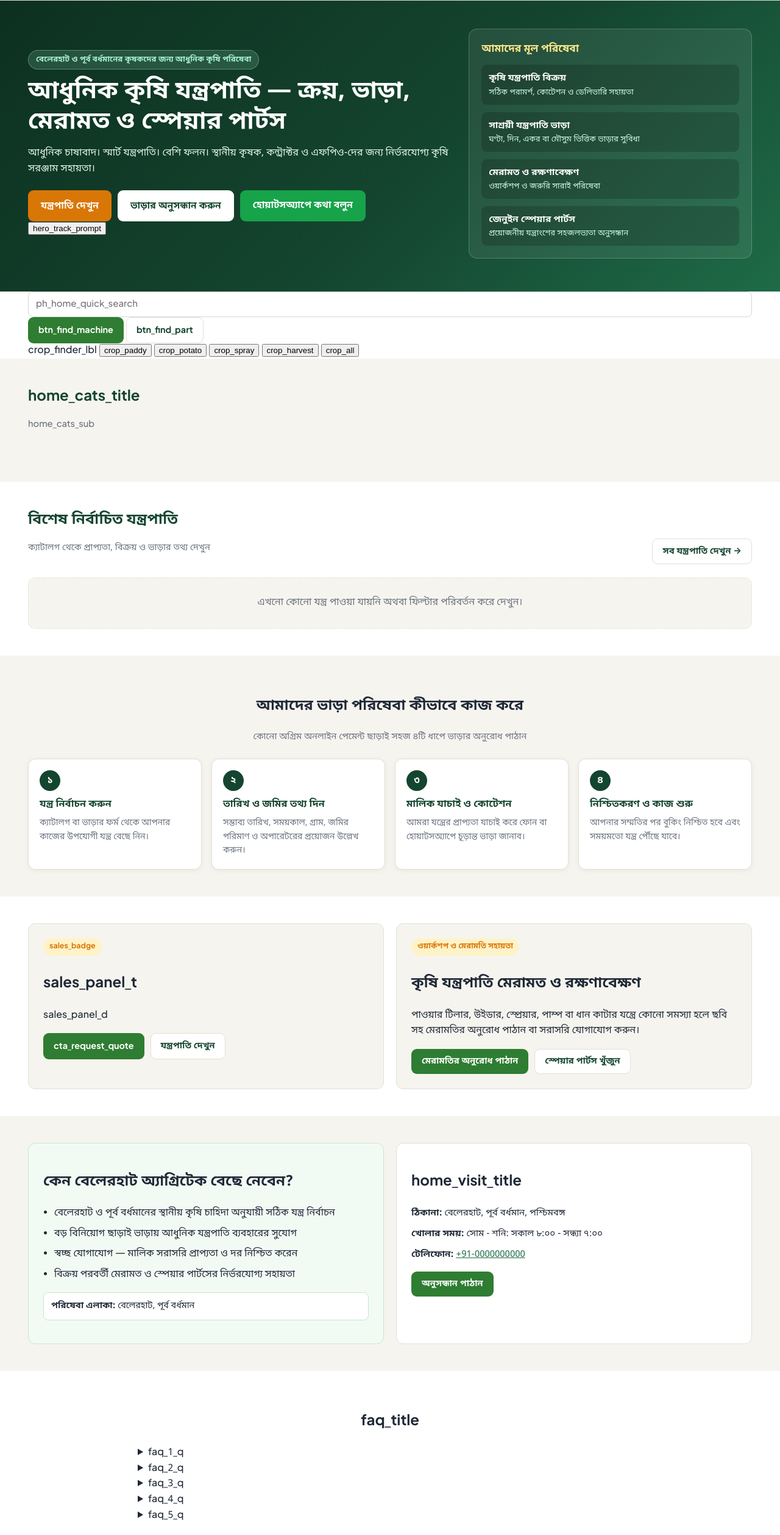
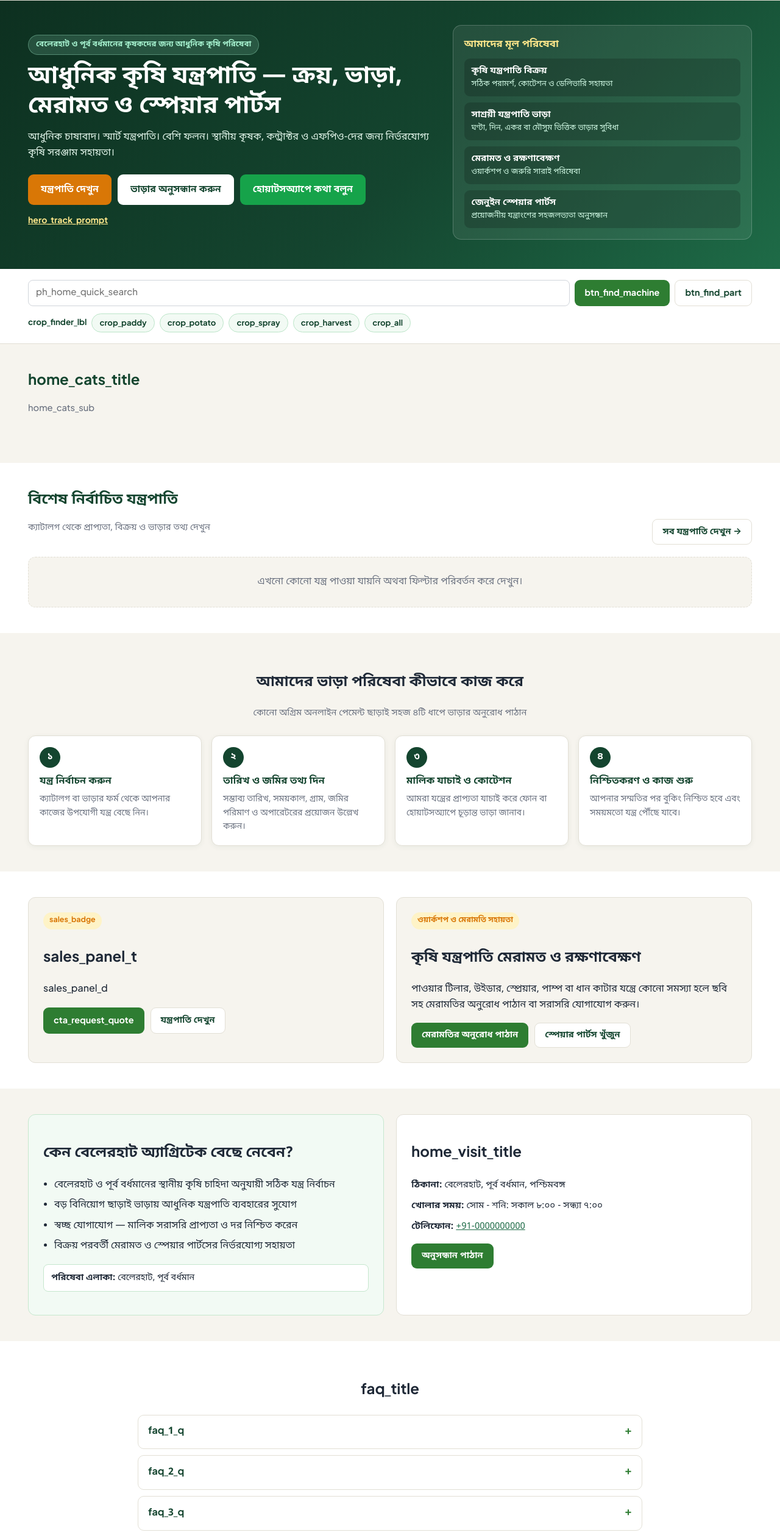
Before and after one commit to tvkfurniture-bit/belerhat-agritech, a plain HTML site: page index.html in a window 1280 px wide. Shown: the part 108-2625 px from the top of the page at 61% size. Drawn offline with Linux system fonts and the light colour scheme; no server answers.

Commit message:
Update styles.css

```diff
--- a/styles.css
+++ b/styles.css
@@ -23,7 +23,6 @@
 }
 
 *, *::before, *::after { box-sizing: border-box; }
-
 html { scroll-behavior: smooth; }
 
 body {
@@ -32,12 +31,9 @@ body {
   background: var(--surface);
   color: var(--text);
   line-height: 1.6;
-  padding-bottom: 62px; /* space for mobile sticky CTA bar */
+  padding-bottom: 62px;
 }
-
-@media (min-width: 768px) {
-  body { padding-bottom: 0; }
-}
+@media (min-width: 768px) { body { padding-bottom: 0; } }
 
 img { max-width: 100%; display: block; }
 a { color: var(--green-700); }
@@ -48,14 +44,12 @@ a { color: var(--green-700); }
   margin: 0 auto;
   padding: 0 16px;
 }
-
 .narrow { max-width: 860px; }
 .hidden { display: none !important; }
 .muted { color: var(--muted); font-size: 0.92rem; }
 .muted-light { color: #D1FAE5; font-size: 0.9rem; }
 .text-center { text-align: center; }
 
-/* Honeypot strictly offscreen for screen readers & bots */
 .hp-field {
   position: absolute;
   left: -9999px;
@@ -82,10 +76,22 @@ a { color: var(--green-700); }
 .utility-right {
   display: flex;
   align-items: center;
-  gap: 12px;
+  gap: 10px;
   flex-wrap: wrap;
 }
 .util-link { color: #A7F3D0; text-decoration: none; font-weight: 600; }
+.util-btn {
+  background: rgba(255, 255, 255, 0.12);
+  border: 1px solid rgba(255, 255, 255, 0.25);
+  color: #ECFDF5;
+  padding: 3px 10px;
+  border-radius: 999px;
+  font-size: 0.76rem;
+  font-weight: 600;
+  cursor: pointer;
+  font-family: inherit;
+}
+.util-btn:hover { background: rgba(255, 255, 255, 0.22); }
 .lang-switch {
   display: inline-flex;
   background: rgba(255, 255, 255, 0.12);
@@ -103,10 +109,7 @@ a { color: var(--green-700); }
   cursor: pointer;
   font-family: inherit;
 }
-.lang-btn.active {
-  background: #FFFFFF;
-  color: var(--green-950);
-}
+.lang-btn.active { background: #FFFFFF; color: var(--green-950); }
 
 /* ================= HEADER & NAV ================= */
 .site-header {
@@ -133,18 +136,8 @@ a { color: var(--green-700); }
   color: inherit;
   min-width: 0;
 }
-.brand-logo img {
-  width: 40px;
-  height: 40px;
-  object-fit: contain;
-  border-radius: 8px;
-}
-.brand-name {
-  font-size: 1.08rem;
-  font-weight: 800;
-  color: var(--green-900);
-  line-height: 1.2;
-}
+.brand-logo img { width: 40px; height: 40px; object-fit: contain; border-radius: 8px; }
+.brand-name { font-size: 1.08rem; font-weight: 800; color: var(--green-900); line-height: 1.2; }
 .brand-tagline {
   font-size: 0.74rem;
   color: var(--muted);
@@ -188,10 +181,7 @@ a { color: var(--green-700); }
   padding: 8px 10px;
   border-radius: 8px;
 }
-.nav-link:hover, .nav-link.active {
-  background: var(--green-100);
-  color: var(--green-900);
-}
+.nav-link:hover, .nav-link.active { background: var(--green-100); color: var(--green-900); }
 
 @media (min-width: 1024px) {
   .nav-toggle { display: none; }
@@ -249,22 +239,22 @@ a { color: var(--green-700); }
 .page-section.active { display: block; animation: fadeIn 0.2s ease; }
 @keyframes fadeIn { from { opacity: 0; } to { opacity: 1; } }
 
-.section-pad { padding: 44px 0; }
+.section-pad { padding: 42px 0; }
 .bg-sand { background: var(--sand-bg); }
 
 .hero {
   background: linear-gradient(135deg, var(--green-950) 0%, var(--green-900) 55%, var(--green-700) 100%);
   color: #fff;
-  padding: 46px 0 54px;
+  padding: 40px 0 48px;
 }
 .hero-grid {
   display: grid;
   grid-template-columns: 1fr;
-  gap: 26px;
+  gap: 24px;
   align-items: center;
 }
 @media (min-width: 900px) {
-  .hero-grid { grid-template-columns: 1.35fr 0.9fr; }
+  .hero-grid { grid-template-columns: 1.3fr 0.95fr; }
 }
 .hero-pill {
   display: inline-block;
@@ -277,41 +267,109 @@ a { color: var(--green-700); }
   font-weight: 700;
   margin-bottom: 12px;
 }
-.hero h1 {
-  margin: 0 0 12px;
-  font-size: clamp(1.65rem, 3.2vw, 2.5rem);
-  line-height: 1.25;
+.hero h1 { margin: 0 0 12px; font-size: clamp(1.6rem, 3.1vw, 2.45rem); line-height: 1.25; }
+.hero-sub { color: #E2F5EA; font-size: 1.02rem; margin: 0 0 22px; }
+.hero-actions { display: flex; flex-wrap: wrap; gap: 10px; }
+.hero-track-link { margin-top: 14px; }
+.link-light {
+  background: none;
+  border: none;
+  color: #FDE68A;
+  font-weight: 700;
+  font-size: 0.88rem;
+  cursor: pointer;
+  padding: 0;
+  text-decoration: underline;
+  font-family: inherit;
 }
-.hero-sub {
-  color: #E2F5EA;
-  font-size: 1.02rem;
-  margin: 0 0 22px;
+
+.hero-right { display: grid; gap: 14px; }
+.hero-photo-box {
+  border-radius: 14px;
+  overflow: hidden;
+  border: 2px solid rgba(255, 255, 255, 0.2);
+  max-height: 220px;
 }
-.hero-actions { display: flex; flex-wrap: wrap; gap: 10px; }
+.hero-photo-box img { width: 100%; height: 220px; object-fit: cover; }
 
 .hero-card {
   background: rgba(255, 255, 255, 0.08);
   border: 1px solid rgba(255, 255, 255, 0.2);
   border-radius: 14px;
-  padding: 20px;
+  padding: 18px;
 }
-.hero-card h3 { margin: 0 0 12px; color: #FDE68A; font-size: 1.05rem; }
-.highlight-list {
-  list-style: none;
-  margin: 0;
-  padding: 0;
-  display: grid;
-  gap: 12px;
-}
+.hero-card h3 { margin: 0 0 10px; color: #FDE68A; font-size: 1.02rem; }
+.highlight-list { list-style: none; margin: 0; padding: 0; display: grid; gap: 10px; }
 .highlight-list li {
   background: rgba(0, 0, 0, 0.18);
-  padding: 10px 12px;
+  padding: 9px 12px;
   border-radius: 9px;
   display: flex;
   flex-direction: column;
 }
-.highlight-list strong { color: #fff; font-size: 0.94rem; }
-.highlight-list span { color: #D1FAE5; font-size: 0.82rem; }
+.highlight-list strong { color: #fff; font-size: 0.92rem; }
+.highlight-list span { color: #D1FAE5; font-size: 0.8rem; }
+
+/* ================= QUICK SEARCH & CROP FINDER ================= */
+.quick-finder-bar {
+  background: #fff;
+  border-bottom: 1px solid var(--border);
+  padding: 18px 0;
+  box-shadow: var(--shadow-sm);
+}
+.quick-search-row {
+  display: flex;
+  flex-wrap: wrap;
+  gap: 8px;
+}
+.quick-search-row input { flex: 1 1 240px; }
+.crop-chips-row {
+  display: flex;
+  flex-wrap: wrap;
+  align-items: center;
+  gap: 8px;
+  margin-top: 12px;
+}
+.crop-label { font-size: 0.84rem; font-weight: 700; color: var(--green-900); }
+.crop-chip {
+  background: var(--green-50);
+  border: 1px solid #BBE5C8;
+  color: var(--green-900);
+  padding: 5px 12px;
+  border-radius: 999px;
+  font-size: 0.82rem;
+  font-weight: 700;
+  cursor: pointer;
+  font-family: inherit;
+}
+.crop-chip:hover { background: var(--green-100); }
+
+/* ================= 10 CATEGORY TILES ================= */
+.cat-tiles-grid {
+  display: grid;
+  grid-template-columns: repeat(auto-fill, minmax(170px, 1fr));
+  gap: 12px;
+}
+.cat-tile {
+  background: #fff;
+  border: 1px solid var(--border);
+  border-radius: 12px;
+  padding: 14px 12px;
+  text-align: left;
+  cursor: pointer;
+  font-family: inherit;
+  transition: transform 0.12s ease, border-color 0.15s ease, box-shadow 0.15s ease;
+  display: flex;
+  flex-direction: column;
+  gap: 6px;
+}
+.cat-tile:hover {
+  transform: translateY(-2px);
+  border-color: var(--green-600);
+  box-shadow: var(--shadow-sm);
+}
+.cat-tile-icon { font-size: 1.45rem; }
+.cat-tile-name { font-weight: 700; font-size: 0.9rem; color: var(--green-950); line-height: 1.3; }
 
 .section-head {
   display: flex;
@@ -319,7 +377,7 @@ a { color: var(--green-700); }
   justify-content: space-between;
   align-items: flex-end;
   gap: 12px;
-  margin-bottom: 22px;
+  margin-bottom: 20px;
 }
 .section-head h2, .page-head h1 { margin: 0 0 4px; color: var(--green-900); }
 .page-head { margin-bottom: 22px; }
@@ -351,29 +409,13 @@ a { color: var(--green-700); }
   justify-content: center;
 }
 .product-img-wrap img { width: 100%; height: 100%; object-fit: cover; }
-.product-img-placeholder {
-  color: var(--muted);
-  font-size: 0.85rem;
-  text-align: center;
-  padding: 16px;
-}
-.product-body {
-  padding: 14px;
-  display: flex;
-  flex-direction: column;
-  flex: 1;
-  gap: 8px;
-}
+.product-img-placeholder { color: var(--muted); font-size: 0.85rem; text-align: center; padding: 16px; }
+.product-body { padding: 14px; display: flex; flex-direction: column; flex: 1; gap: 8px; }
 .product-cat { font-size: 0.76rem; font-weight: 700; color: var(--green-700); text-transform: uppercase; }
 .product-title { margin: 0; font-size: 1.04rem; color: var(--green-950); line-height: 1.35; }
 .product-meta { font-size: 0.82rem; color: var(--muted); }
 .product-badges { display: flex; flex-wrap: wrap; gap: 6px; margin-top: auto; }
-.avail-pill {
-  font-size: 0.72rem;
-  font-weight: 700;
-  padding: 3px 9px;
-  border-radius: 999px;
-}
+.avail-pill { font-size: 0.72rem; font-weight: 700; padding: 3px 9px; border-radius: 999px; }
 .avail-AVAILABLE, .avail-IN_STOCK { background: var(--green-100); color: var(--green-700); }
 .avail-LIMITED, .avail-ON_REQUEST, .avail-ON_ORDER { background: var(--amber-100); color: var(--amber-600); }
 .avail-OUT_OF_STOCK, .avail-MAINTENANCE { background: #F3F4F6; color: #4B5563; }
@@ -386,12 +428,7 @@ a { color: var(--green-700); }
   padding: 7px 10px;
   border-radius: 7px;
 }
-.product-actions {
-  display: grid;
-  grid-template-columns: 1fr 1fr;
-  gap: 7px;
-  margin-top: 6px;
-}
+.product-actions { display: grid; grid-template-columns: 1fr 1fr; gap: 7px; margin-top: 6px; }
 .product-actions .full-btn { grid-column: 1 / -1; }
 
 .skeleton-box, .empty-state {
@@ -404,7 +441,7 @@ a { color: var(--green-700); }
   color: var(--muted);
 }
 
-/* ================= STEPS & PANELS ================= */
+/* ================= STEPS, PANELS, WORKSHOP & FAQ ================= */
 .steps-grid {
   display: grid;
   grid-template-columns: repeat(auto-fit, minmax(210px, 1fr));
@@ -433,24 +470,16 @@ a { color: var(--green-700); }
 .step-card h4 { margin: 0 0 6px; color: var(--green-900); }
 .step-card p { margin: 0; font-size: 0.88rem; color: var(--muted); }
 
-.split-2 {
-  display: grid;
-  grid-template-columns: 1fr;
-  gap: 20px;
-}
-@media (min-width: 820px) {
-  .split-2 { grid-template-columns: 1fr 1fr; }
-}
+.split-2 { display: grid; grid-template-columns: 1fr; gap: 20px; }
+@media (min-width: 820px) { .split-2 { grid-template-columns: 1fr 1fr; } }
+
 .info-panel {
   border: 1px solid var(--border);
   border-radius: var(--radius);
   padding: 24px;
   background: var(--sand-bg);
 }
-.panel-green {
-  background: var(--green-50);
-  border-color: #C6E7CE;
-}
+.panel-green { background: var(--green-50); border-color: #C6E7CE; }
 .badge-soft {
   display: inline-block;
   background: var(--amber-100);
@@ -461,11 +490,15 @@ a { color: var(--green-700); }
   border-radius: 999px;
   margin-bottom: 8px;
 }
-.check-list {
-  padding-left: 18px;
-  display: grid;
-  gap: 8px;
+.workshop-photo-wrap {
+  margin: 10px 0;
+  border-radius: 10px;
+  overflow: hidden;
+  max-height: 180px;
 }
+.workshop-photo-wrap img { width: 100%; height: 180px; object-fit: cover; }
+
+.check-list { padding-left: 18px; display: grid; gap: 8px; }
 .service-area-box {
   margin-top: 14px;
   background: #fff;
@@ -475,25 +508,35 @@ a { color: var(--green-700); }
   font-size: 0.9rem;
 }
 
-.cta-banner {
-  background: var(--green-900);
-  color: #fff;
-  padding: 34px 0;
+.faq-list { display: grid; gap: 10px; margin-top: 20px; }
+.faq-item {
+  border: 1px solid var(--border);
+  border-radius: 10px;
+  padding: 12px 16px;
+  background: #fff;
 }
-.cta-inner {
+.faq-item summary {
+  font-weight: 700;
+  color: var(--green-900);
+  cursor: pointer;
+  list-style: none;
   display: flex;
-  flex-wrap: wrap;
   justify-content: space-between;
   align-items: center;
-  gap: 18px;
 }
+.faq-item summary::after { content: '+'; font-size: 1.2rem; color: var(--green-600); }
+.faq-item[open] summary::after { content: '−'; }
+.faq-item p { margin: 10px 0 0; font-size: 0.9rem; color: var(--muted); }
+
+.cta-banner { background: var(--green-900); color: #fff; padding: 34px 0; }
+.cta-inner { display: flex; flex-wrap: wrap; justify-content: space-between; align-items: center; gap: 18px; }
 .cta-inner h2 { margin: 0 0 4px; }
 .cta-inner p { margin: 0; color: #D1FAE5; }
 
 /* ================= FILTERS & FORMS ================= */
 .filter-bar {
   display: grid;
-  grid-template-columns: repeat(auto-fit, minmax(180px, 1fr));
+  grid-template-columns: repeat(auto-fit, minmax(170px, 1fr));
   gap: 10px;
   margin-bottom: 20px;
 }
@@ -504,22 +547,12 @@ a { color: var(--green-700); }
   padding: 20px;
   box-shadow: var(--shadow-sm);
 }
-.form-grid {
-  display: grid;
-  grid-template-columns: 1fr;
-  gap: 14px;
-}
+.form-grid { display: grid; grid-template-columns: 1fr; gap: 14px; }
 @media (min-width: 640px) {
   .form-grid { grid-template-columns: 1fr 1fr; }
   .full-span { grid-column: 1 / -1; }
 }
-label {
-  display: block;
-  font-weight: 700;
-  font-size: 0.86rem;
-  margin-bottom: 5px;
-  color: var(--green-950);
-}
+label { display: block; font-weight: 700; font-size: 0.86rem; margin-bottom: 5px; color: var(--green-950); }
 input, select, textarea {
   width: 100%;
   padding: 10px 12px;
@@ -529,10 +562,8 @@ input, select, textarea {
   font-size: 0.94rem;
   background: #fff;
 }
-input:focus, select:focus, textarea:focus {
-  outline: 2px solid var(--green-600);
-  border-color: var(--green-600);
-}
+input:focus, select:focus, textarea:focus { outline: 2px solid var(--green-600); border-color: var(--green-600); }
+
 .notice-banner {
   background: var(--amber-100);
   border: 1px solid #FCD34D;
@@ -552,18 +583,9 @@ input:focus, select:focus, textarea:focus {
   margin-bottom: 16px;
 }
 .policy-box:empty { display: none; }
-.rate-hint {
-  margin-top: 6px;
-  font-size: 0.82rem;
-  color: var(--green-700);
-  font-weight: 600;
-}
-.photo-preview img {
-  margin-top: 10px;
-  max-height: 160px;
-  border-radius: 8px;
-  border: 1px solid var(--border);
-}
+.rate-hint { margin-top: 6px; font-size: 0.82rem; color: var(--green-700); font-weight: 600; }
+.photo-preview img { margin-top: 10px; max-height: 160px; border-radius: 8px; border: 1px solid var(--border); }
+
 .privacy-box {
   margin: 18px 0;
   background: var(--sand-bg);
@@ -571,11 +593,7 @@ input:focus, select:focus, textarea:focus {
   border-radius: 9px;
   padding: 12px 14px;
 }
-.privacy-text {
-  margin: 0 0 10px;
-  font-size: 0.82rem;
-  color: var(--muted);
-}
+.privacy-text { margin: 0 0 10px; font-size: 0.82rem; color: var(--muted); }
 .consent-label {
   display: flex;
   align-items: flex-start;
@@ -585,28 +603,12 @@ input:focus, select:focus, textarea:focus {
   font-weight: 600;
   cursor: pointer;
 }
-.consent-label input[type="checkbox"] {
-  width: 18px;
-  height: 18px;
-  margin-top: 2px;
-  flex-shrink: 0;
-}
-
+.consent-label input[type="checkbox"] { width: 18px; height: 18px; margin-top: 2px; flex-shrink: 0; }
 .contact-list { display: grid; gap: 10px; font-size: 0.94rem; }
 
 /* ================= FOOTER & STICKY BAR ================= */
-.site-footer {
-  background: var(--green-950);
-  color: #ECFDF5;
-  padding-top: 38px;
-  margin-top: 36px;
-}
-.footer-grid {
-  display: grid;
-  grid-template-columns: repeat(auto-fit, minmax(220px, 1fr));
-  gap: 24px;
-  padding-bottom: 28px;
-}
+.site-footer { background: var(--green-950); color: #ECFDF5; padding-top: 38px; margin-top: 36px; }
+.footer-grid { display: grid; grid-template-columns: repeat(auto-fit, minmax(220px, 1fr)); gap: 24px; padding-bottom: 28px; }
 .footer-links { list-style: none; padding: 0; margin: 0; display: grid; gap: 6px; }
 .footer-links a { color: #D1FAE5; text-decoration: none; font-size: 0.9rem; }
 .social-row { display: flex; flex-wrap: wrap; gap: 8px; margin-top: 10px; }
@@ -618,12 +620,7 @@ input:focus, select:focus, textarea:focus {
   font-size: 0.8rem;
   text-decoration: none;
 }
-.footer-bottom {
-  border-top: 1px solid rgba(255,255,255,0.12);
-  padding: 12px 0;
-  font-size: 0.82rem;
-  color: #A7F3D0;
-}
+.footer-bottom { border-top: 1px solid rgba(255,255,255,0.12); padding: 12px 0; font-size: 0.82rem; color: #A7F3D0; }
 
 .mobile-sticky-bar {
   position: fixed;
@@ -635,19 +632,10 @@ input:focus, select:focus, textarea:focus {
   z-index: 70;
   box-shadow: 0 -3px 12px rgba(0,0,0,0.15);
 }
-.sticky-btn {
-  text-align: center;
-  padding: 13px 10px;
-  font-weight: 800;
-  text-decoration: none;
-  color: #fff;
-  font-size: 0.95rem;
-}
+.sticky-btn { text-align: center; padding: 13px 10px; font-weight: 800; text-decoration: none; color: #fff; font-size: 0.95rem; }
 .sticky-call { background: var(--green-900); }
 .sticky-wa { background: var(--wa-green); }
-@media (min-width: 768px) {
-  .mobile-sticky-bar { display: none; }
-}
+@media (min-width: 768px) { .mobile-sticky-bar { display: none; } }
 
 /* ================= MODALS & TOAST ================= */
 .modal-backdrop {
@@ -679,20 +667,9 @@ input:focus, select:focus, textarea:focus {
   margin-bottom: 14px;
 }
 .modal-head h3 { margin: 0; color: var(--green-900); }
-.modal-close {
-  border: none;
-  background: var(--sand-bg);
-  width: 32px;
-  height: 32px;
-  border-radius: 50%;
-  cursor: pointer;
-  font-size: 1rem;
-}
+.modal-close { border: none; background: var(--sand-bg); width: 32px; height: 32px; border-radius: 50%; cursor: pointer; font-size: 1rem; }
 .gallery-thumbs { display: flex; gap: 8px; margin-top: 8px; flex-wrap: wrap; }
-.gallery-thumb {
-  width: 68px; height: 68px; object-fit: cover; border-radius: 6px;
-  border: 2px solid transparent; cursor: pointer;
-}
+.gallery-thumb { width: 68px; height: 68px; object-fit: cover; border-radius: 6px; border: 2px solid transparent; cursor: pointer; }
 .gallery-thumb.active { border-color: var(--green-600); }
 .spec-table { width: 100%; border-collapse: collapse; margin: 12px 0; font-size: 0.88rem; }
 .spec-table td { padding: 7px 8px; border-bottom: 1px solid var(--border); }
@@ -707,6 +684,14 @@ input:focus, select:focus, textarea:focus {
   justify-content: space-between;
   align-items: center;
   font-size: 0.96rem;
+}
+.track-result-box {
+  margin-top: 14px;
+  background: var(--sand-bg);
+  border: 1px solid var(--border);
+  border-radius: 9px;
+  padding: 12px;
+  font-size: 0.9rem;
 }
 
 .toast {
```
